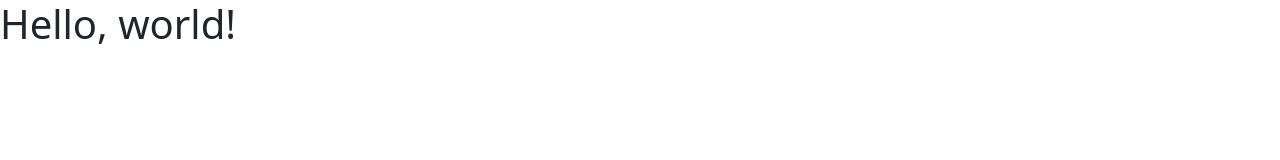
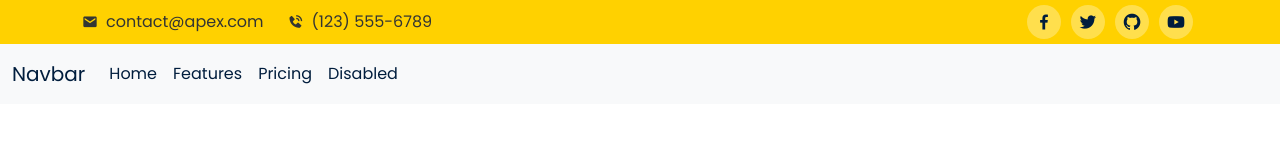
Before and after one commit to rawdaymohamed/Apex, a plain HTML site: page index.html in a window 1280 px wide. Drawn offline with Linux system fonts and the light colour scheme.

Commit message:
Feat: Add top navbar design

```diff
--- /dev/null
+++ b/css/styles.css
@@ -0,0 +1,57 @@
+@import url('https://fonts.googleapis.com/css2?family=Poppins:ital,wght@0,400;0,500;0,700;0,800;0,900;1,400;1,500;1,700;1,800;1,900&display=swap');
+
+/* GENERAL */
+
+body {
+    font-family: "Poppins", sans-serif;
+    line-height: 1.7;
+    color: #202020;
+}
+
+h1,
+h2,
+h3,
+h4,
+h5,
+h6 {
+    font-weight: 700 !important;
+    color: #001d3d !important;
+}
+
+a {
+    color: #001d3d !important;
+    text-decoration: none;
+    transition: all 0.3s ease;
+}
+
+img {
+    width: 100%;
+}
+
+/* NAVBAR */
+.top-nav {
+    background-color: #ffd100;
+    padding: 5px 0;
+}
+
+.top-nav p {
+    margin-bottom: 0;
+    color: #333533;
+}
+
+.social-links a {
+    width: 34px;
+    height: 34px;
+    margin: 0 5px;
+    align-items: center;
+    justify-content: center;
+    background-color: rgba(255, 255, 255, 0.3);
+    color: #333533;
+    font-size: 20px;
+    border-radius: 100%;
+}
+
+.social-links a:hover {
+    background-color: #333533;
+    color: rgba(255, 255, 255, 0.8) !important;
+}
--- a/index.html
+++ b/index.html
@@ -9,14 +9,64 @@
         <link rel="stylesheet" href="./css/boxicons.min.css">
         <link rel="stylesheet" href="./css/owl.carousel.min.css">
         <link rel="stylesheet" href="./css/owl.theme.default.css">
+        <link rel="stylesheet" href="./css/styles.css">
         <title>Apex</title>
     </head>
 
     <body>
-        <h1>Hello, world!</h1>
+        <nav class="top-nav">
+            <div class="container">
+                <div class="row justify-content-between">
+                    <div class="col-auto d-flex gap-4">
+                        <p class="d-flex gap-2 align-items-center"><i class='bx bxs-envelope'></i>contact@apex.com
+                        </p>
+                        <p class="d-flex gap-2 align-items-center"><i class='bx bxs-phone-call'></i>(123) 555-6789</p>
+                    </div>
+                    <div class="col-auto">
+                        <div class="social-links d-flex">
+                            <a class="d-flex" href="
+                            #"><i class='bx bxl-facebook'></i></a>
+                            <a class="d-flex" href="
+                            #"><i class='bx bxl-twitter'></i></a>
+                            <a class="d-flex" href="
+                            #"><i class='bx bxl-github'></i></a>
+                            <a class="d-flex" href="
+                            #"><i class='bx bxl-youtube'></i></a>
+                        </div>
+                    </div>
+                </div>
+            </div>
+        </nav>
+        <!-- Main Nav -->
+        <nav class="navbar navbar-expand-lg navbar-light bg-light">
+            <div class="container-fluid">
+                <a class="navbar-brand" href="#">Navbar</a>
+                <button class="navbar-toggler" type="button" data-bs-toggle="collapse" data-bs-target="#navbarNav"
+                    aria-controls="navbarNav" aria-expanded="false" aria-label="Toggle navigation">
+                    <span class="navbar-toggler-icon"></span>
+                </button>
+                <div class="collapse navbar-collapse" id="navbarNav">
+                    <ul class="navbar-nav">
+                        <li class="nav-item">
+                            <a class="nav-link active" aria-current="page" href="#">Home</a>
+                        </li>
+                        <li class="nav-item">
+                            <a class="nav-link" href="#">Features</a>
+                        </li>
+                        <li class="nav-item">
+                            <a class="nav-link" href="#">Pricing</a>
+                        </li>
+                        <li class="nav-item">
+                            <a class="nav-link disabled" href="#" tabindex="-1" aria-disabled="true">Disabled</a>
+                        </li>
+                    </ul>
+                </div>
+            </div>
+        </nav>
         <script src="./js/jquery-3.7.1.min.js"></script>
         <script src="./js/bootstrap.bundle.min.js"></script>
         <script src="./js/owl.carousel.min.js"></script>
+        <script src="./js/app.js"></script>
     </body>
 
 </html>
```
Also changed, not shown: js/app.js (added).
